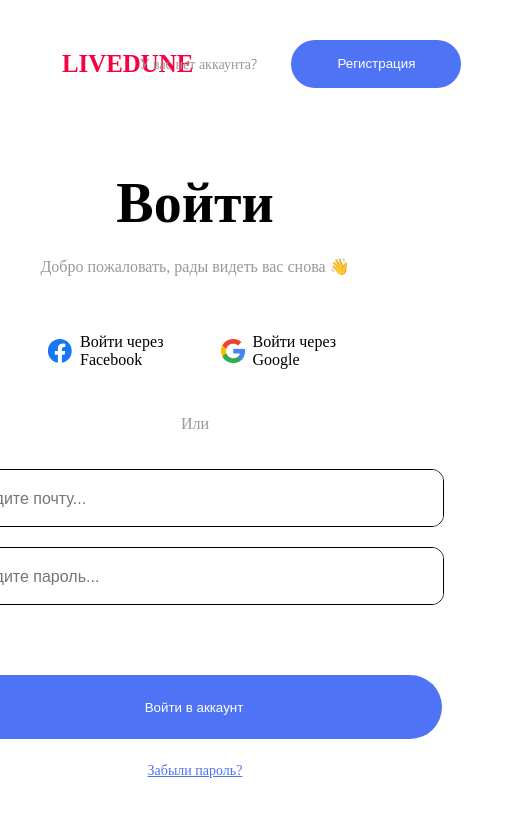
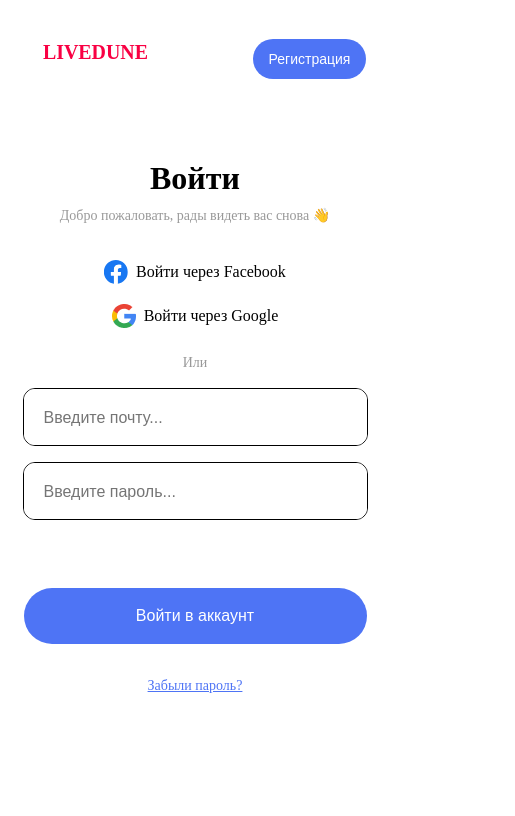
Before and after one commit to FullBakuGan/LiveDuneTestTask, a React (Vite) app: page / in a window 390 px wide. Shown: the top 816 px of the page, 515 px wide, since content can reach past the window. Built offline with nearby package versions, Linux system fonts and the light colour scheme; a web font is replaced by a local one.

Commit message:
Сделана мобильная вёрстка

```diff
--- a/src/components/FormGroup.css
+++ b/src/components/FormGroup.css
@@ -56,3 +56,47 @@
   margin-top: -15px;
   margin-bottom: 10px;
 }
+
+.mobile-login-footer {
+  display: none;
+}
+
+.desktop-only {
+  display: block;
+}
+
+@media (max-width: 768px) {
+  .desktop-only {
+     display: none;
+  }
+
+  .form-content {
+    width: 343px;
+  }
+
+  .mobile-login-footer {
+    position: fixed;
+    bottom: 130px;
+    padding: 16px;
+    display: flex;
+    flex-direction: column;
+    align-items: center;
+    font-size: 14px;
+  }
+
+   .mobile-login-footer .enter {
+    position: fixed;
+    width: 343px;
+    bottom: 200px;
+    height: 56px;
+    border-radius: 64px;
+    background-color: #4E74F5;
+    color: white;
+    border: none;
+    font-size: 16px;
+    cursor: pointer;
+  }
+  .form-items {
+    gap: 16px;
+  }
+}
--- a/src/components/FormGroups.jsx
+++ b/src/components/FormGroups.jsx
@@ -32,6 +32,7 @@ export default function FormGroups() {
   };
 
   return (
+  <>
     <form className="form-items" onSubmit={handleSubmit}>
       <div className="form-content">
         <input
@@ -52,8 +53,16 @@ export default function FormGroups() {
         />
       </div>
       {error && <div className="error-message">{error}</div>}
+
+      <button type="submit" className="enter desktop-only">Войти в аккаунт</button>
+      <a href="#" className="forgot-password desktop-only">Забыли пароль?</a>
+    </form>
+
+    <div className="mobile-login-footer">
       <button type="submit" className="enter">Войти в аккаунт</button>
       <a href="#" className="forgot-password">Забыли пароль?</a>
-    </form>
-  );
+    </div>
+  </>
+);
+
 }
--- a/src/components/Header.css
+++ b/src/components/Header.css
@@ -38,3 +38,39 @@
     border: 0;
     cursor: pointer;
 }
+
+
+@media (max-width: 768px) {
+
+  .mobile-hidden {
+    display: none;
+  }
+
+  .header-left {
+    font-size: 24px;
+    margin-bottom: 12px;
+    text-align: center;
+    left: 16px;
+  }
+
+  .header-right {
+    display: flex;
+    align-items: center;
+    gap: 12px;
+    padding-right: 16px;
+  }
+
+  .header-right > p {
+    width: auto;
+    font-size: 14px;
+    text-align: center;
+  }
+
+  .registration {
+    width: 113px;
+    height: 40px;
+    max-width: 300px;
+    font-size: 14px;
+    padding: 12px 0;
+  }
+}
--- a/src/components/Header.jsx
+++ b/src/components/Header.jsx
@@ -8,7 +8,7 @@ export default function Header(){
                 <h5>LIVEDUNE</h5>
             </div>
             <div class = "header-right">
-                <p>У вас нет аккаунта?</p>
+                <p className="mobile-hidden">У вас нет аккаунта?</p>
                 <button class = "registration">Регистрация</button>
             </div>
         </div>
--- a/src/components/Social-items.css
+++ b/src/components/Social-items.css
@@ -1,4 +1,3 @@
-/* Уберите эти стили из main, если они применяются к social-auth */
 .social-auth {
   display: flex;
   flex-direction: column;
@@ -33,3 +32,20 @@
     padding-bottom: 50px;
     color: #999999;
 }
+
+@media (max-width: 768px) {
+  .social-icons {
+    flex-direction: column;
+    gap: 20px;
+    padding: 20px 0;
+  }
+
+  .social-item {
+    justify-content: center;
+  }
+
+  .or {
+    font-size: 14px;
+    padding-bottom: 30px;
+  }
+}
--- a/src/pages/Login.css
+++ b/src/pages/Login.css
@@ -25,3 +25,19 @@ main div>h3{
     letter-spacing: 0px;
     color: #999999;
 }
+
+@media (max-width: 768px) {
+  main {
+    padding: 20px;
+  }
+
+  main div > h3 {
+    font-size: 32px;
+  }
+
+  .message {
+    font-size: 14px;
+    margin-top: -20px;
+    text-align: center;
+  }
+}
```
